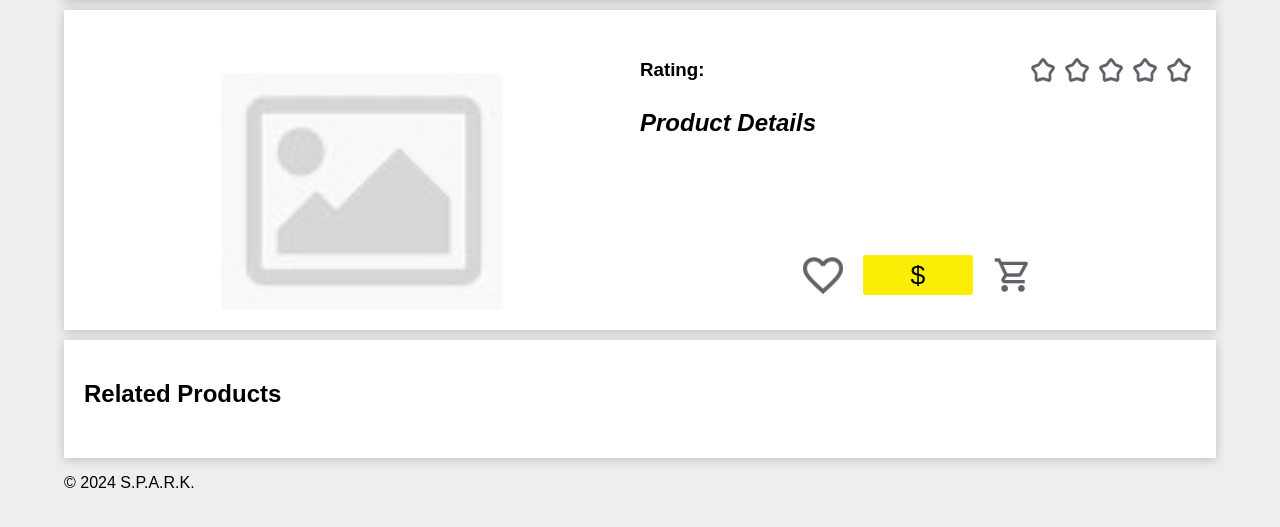
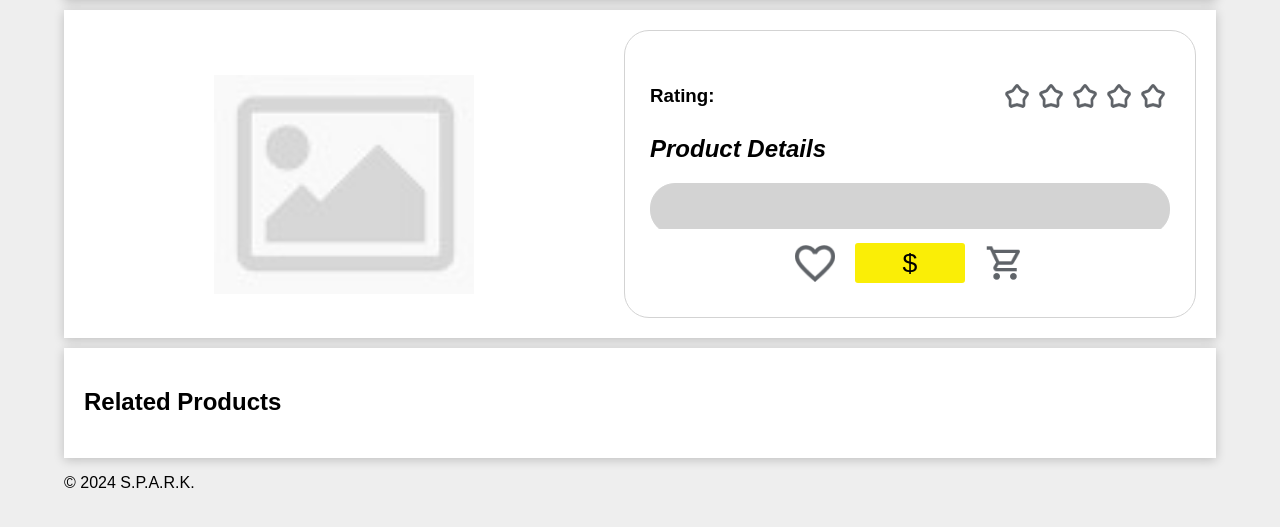
Before and after one commit to chilliavocado/spark, a FastAPI app: template app/templates/product.html in a window 1280 px wide. Shown: the part 90-617 px from the top of the page. Run offline with FastAPI, Linux system fonts and the light colour scheme; the template is opened without the code that fills it, so the values that code supplies are empty; parts of the project's set-up code (start-up, migrations or seed data) failed here and were passed over.

Commit message:
UI changes (WIP)

```diff
--- a/app/static/css/spark.css
+++ b/app/static/css/spark.css
@@ -69,8 +69,7 @@ main {
 }
 
 .recommendations .featured .image {
-  width: 325px;
-  /* max-height: 200px; */
+  width: 275px;
   margin: 0 auto;
   background-color: #294734;
 }
@@ -217,6 +216,9 @@ main {
   padding: 0;
   margin: 0;
   color: black;
+  text-overflow: ellipsis;
+  overflow: hidden;
+  margin-top: 10px;
 }
 
 .recommendations .item .desc {
@@ -268,6 +270,8 @@ main {
   text-align: center;
   padding: 0;
   margin: 0;
+  overflow: inherit;
+  text-overflow: ellipsis;
 }
 
 .products .list .item .desc {
@@ -277,7 +281,7 @@ main {
 
 .products .list .item .image {
   max-height: 120px;
-  margin: 0 auto;
+  margin-bottom: 25px;
 }
 
 .products .list .item .image img {
@@ -303,12 +307,13 @@ main {
 }
 
 .detail .product {
-  flex: 2;
+  /* flex: 2;  */
   display: flex;
   margin-bottom: 10px;
-  height: auto;
-  justify-content: center; /* Center content horizontally */
-  align-items: center; /* Center content vertically */
+  /* height: auto; */
+  /* justify-content: center; */
+  /* align-items: center; */
+  gap: 20px;
 }
 
 .detail .product h1 {
@@ -319,12 +324,24 @@ main {
   margin-top: 0;
 }
 
-.detail .product .disp1,
-.detail .product .disp2 {
-  flex: 1;
+.detail .product .disp1 {
+  /* flex: 1; */
+  width: 45vw;
   height: 100%;
   display: flex;
   flex-direction: column;
+  align-items: center;
+}
+
+.detail .product .disp2 {
+  /* flex: 2;  */
+  width: 45vw;
+  /* height: 87%; */
+  display: flex;
+  border: 1px solid lightgray;
+  border-radius: 25px;
+  flex-direction: column;
+  padding: 25px;
 }
 
 .detail .product .disp2 .rating {
@@ -342,11 +359,19 @@ main {
   margin-top: auto;
 }
 
-.detail .product .image {
-  flex: 2;
-  padding: 0 30px;
-  margin: 0 auto;
+.detail .product .disp2 .prod_desc {
+  border: 1px solid lightgray;
+  padding: 25px;
+  background-color: lightgray;
+  border-radius: 25px;
+}
+
+.detail .product .disp1 .image {
+  /* flex: 2; */
+  /* padding: 0 30px; */
+  /* margin: 0 auto; */
   text-align: center;
+  width: 50%;
 }
 
 .detail .product .image img {
--- a/app/templates/index.html
+++ b/app/templates/index.html
@@ -1,6 +1,6 @@
 {% extends "base.html" %} {% block content %}
 
-<main class="index">
+<main class="index" style="height: 750px">
   <div class="recommendations">
     <h1>Just for you!</h1>
     <div class="featured">
--- a/app/templates/product.html
+++ b/app/templates/product.html
@@ -28,7 +28,7 @@
       </div>
       <div class="desc">
         <h2>Product Details</h2>
-        {{ selected_product.desc }}
+        <p class="prod_desc">{{ selected_product.desc }}</p>
       </div>
       <div class="actions">
         <div
```
Also changed, not shown: app/static/images/costruction_tools_tools.jpeg (renamed from app/static/images/construction_tools_tools.jpeg).
